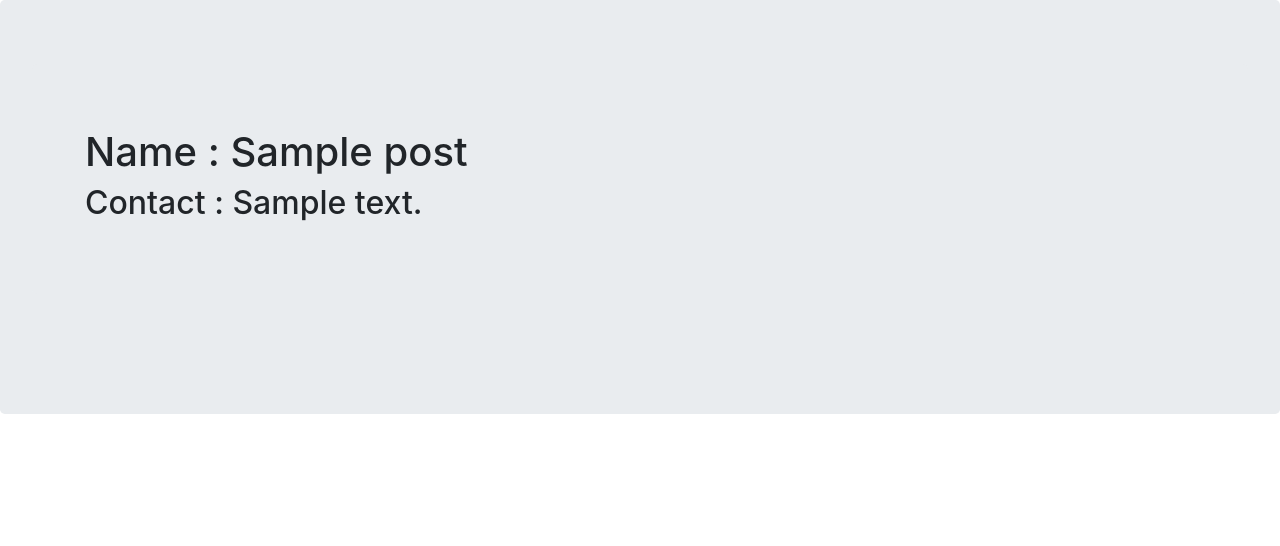
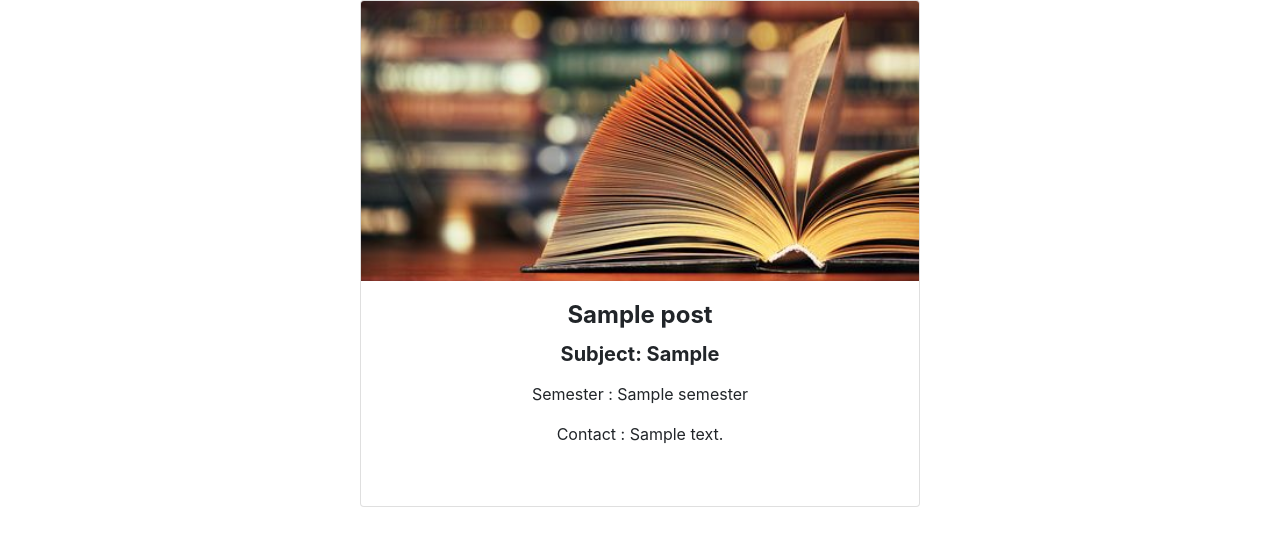
Before and after one commit to anki-raj/BookExchange, a Flask app: template templates/borrow.html in a window 1280 px wide. Shown: the part 56-602 px from the top of the page. Run offline with Flask 2, Linux system fonts and the light colour scheme; the template is opened without the code that fills it: most values are stand-ins (such as "Sample title", 1, 10 or a date in 2020); parts of the project's set-up code (start-up, migrations or seed data) failed here and were passed over; some libraries are stand-ins or nearby versions.

Commit message:
Borrow template optimized

```diff
--- a/templates/borrow.html
+++ b/templates/borrow.html
@@ -2,17 +2,54 @@
 
 {%block content%}
 
-<div class="jumbotron">
     {% for post in book %}
-    <div class="jumbotron">
-      <div class="container">
-        <h1> Name : {{post.book_name}}</h1>
-        <h2> Contact : {{post.contact_detail}} </h2>
-      </div>
-    </div>
-    <br>
+    <!-- <center><div class="card" style="width: 18rem;">
+  <img src="../static/book.jpg" class="card-img-top" alt="...">
+  <div class="card-body">
+    <h5 class="card-title">Card title</h5>
+    <p class="card-text">Some quick example text to build on the card title and make up the bulk of the card's content.</p>
+    <a href="#" class="btn btn-primary">Go somewhere</a>
+  </div>
+</div></center>
+<br>
+<br> -->
+<!-- Card Wider -->
+<center>
+<div class="card card-cascade wider" style="width: 35rem;">
+
+  <!-- Card image -->
+  <div class="view view-cascade overlay">
+    <img  class="card-img-top" src="../static/book.jpg" alt="Card image cap">
+    <a href="#!">
+      <div class="mask rgba-white-slight"></div>
+    </a>
+  </div>
+
+  <!-- Card content -->
+  <div class="card-body card-body-cascade text-center">
+
+    <!-- Title -->
+    <h4 class="card-title"><strong>{{post.book_name}}</strong></h4>
+    <!-- Subtitle -->
+    <h5 class="blue-text pb-2"><strong>Subject: {{post.book_sub}}</strong></h5>
+    <!-- Text -->
+    <p class="card-text">Semester : {{post.semester}}</p>
+    <p class="card-text">Contact : {{post.contact_detail}}</p>
+
+    <!-- Linkedin -->
+    <a class="px-2 fa-lg li-ic"><i class="fab fa-linkedin-in"></i></a>
+    <!-- Twitter -->
+    <a class="px-2 fa-lg tw-ic"><i class="fab fa-twitter"></i></a>
+    <!-- Dribbble -->
+    <a class="px-2 fa-lg fb-ic"><i class="fab fa-facebook-f"></i></a>
+
+  </div>
+
+</div>
+</center>
+<br>
+<br>
+<!-- Card Wider -->
     {%endfor%}
 
-</div>
-
 {%endblock%}
```
